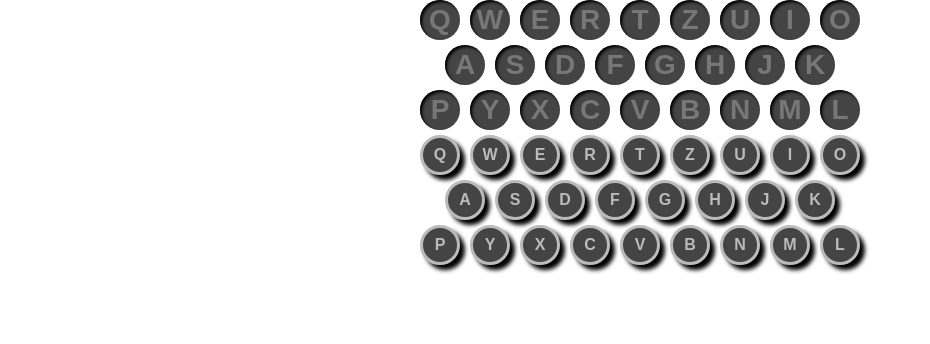
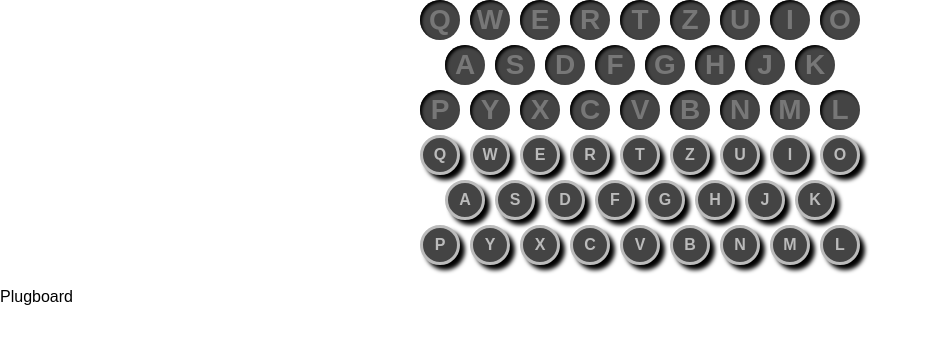
Before and after one commit to kevcomedia/enigma-react, a React (Create React App) app: page / in a window 1280 px wide. Shown: the top 344 px of the page, without its empty margins (0-930 px from the left). Built offline with nearby package versions, Linux system fonts and the light colour scheme.

Commit message:
Create initial Plugboard

```diff
--- a/src/App.js
+++ b/src/App.js
@@ -1,6 +1,7 @@
 import React, { Component } from 'react';
 import Lampboard from './Lampboard';
 import Keyboard from './Keyboard';
+import Plugboard from './Plugboard';
 
 class App extends Component {
   state = {
@@ -16,6 +17,7 @@ class App extends Component {
       <div className="App">
         <Lampboard output={this.state.key} />
         <Keyboard onActivate={this.setActiveKey} />
+        <Plugboard />
       </div>
     );
   }
--- /dev/null
+++ b/src/Plugboard.js
@@ -0,0 +1,9 @@
+import React, { Component } from 'react';
+
+class Plugboard extends Component {
+  render() {
+    return <p>Plugboard</p>;
+  }
+}
+
+export default Plugboard;
```
